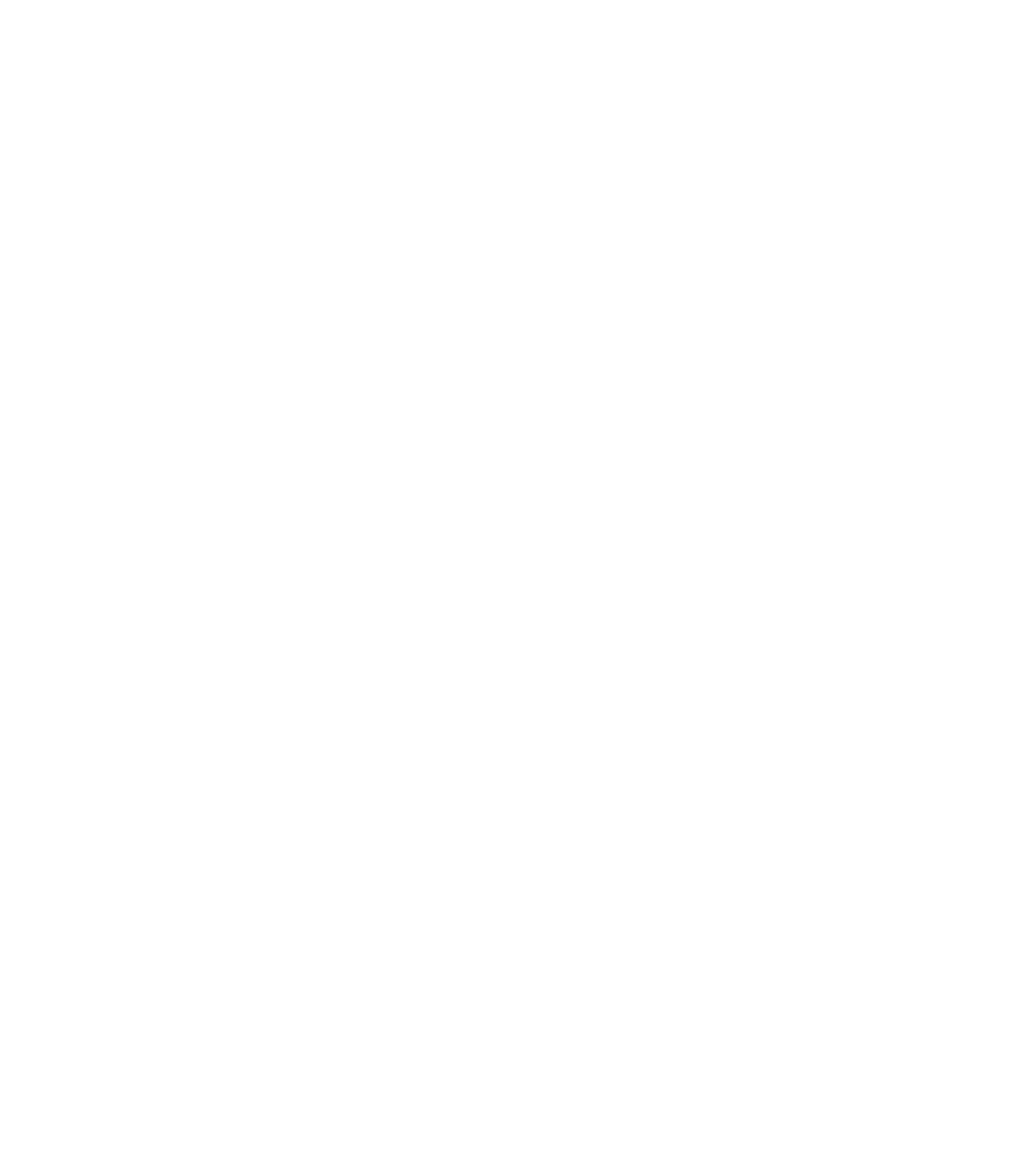
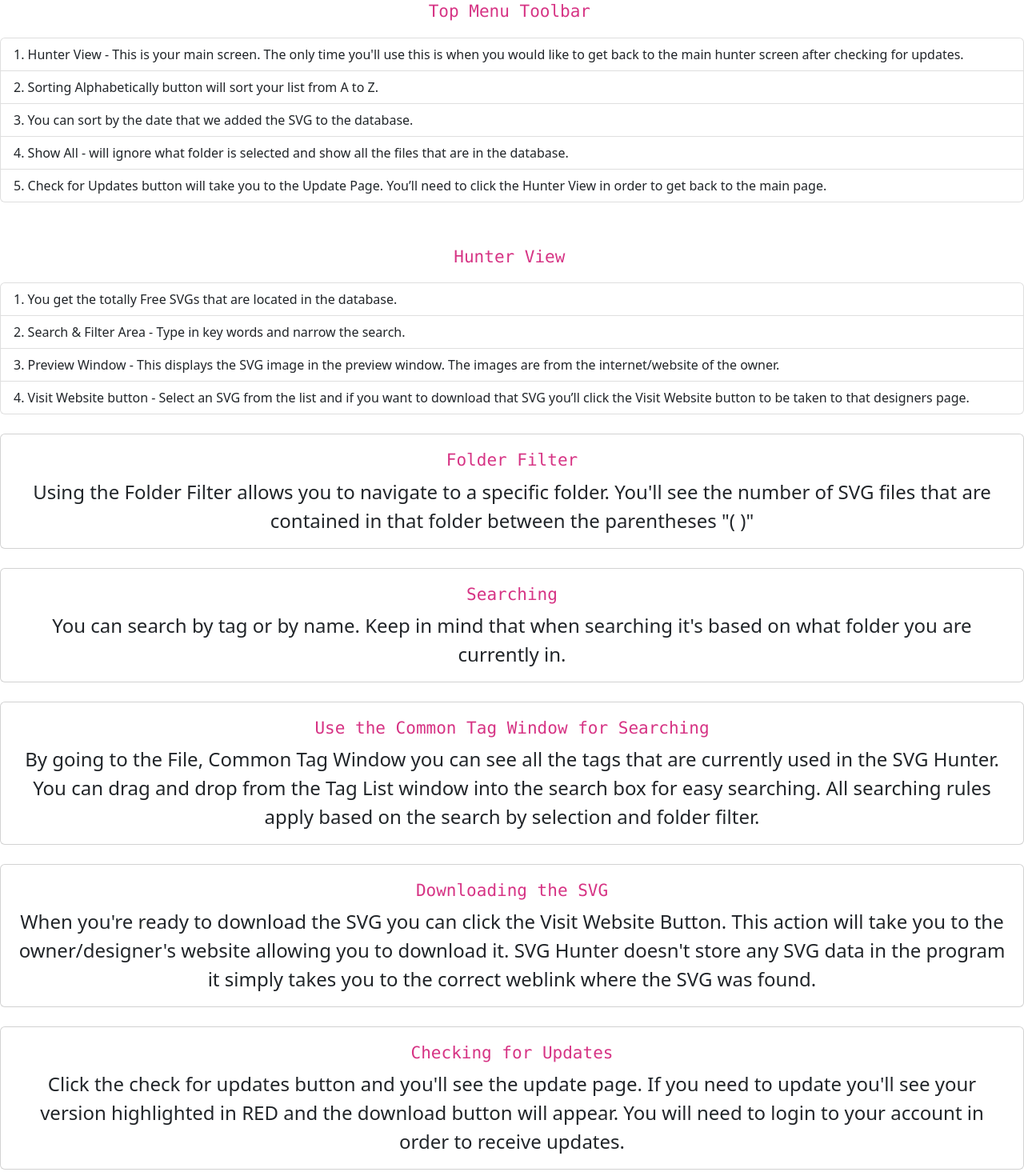
Before and after one commit to trevorerwin/svg-hunter, a React (Create React App) app in the folder client/svg-hunter-app/: page /help-guide in a window 1280 px wide. Shown: the part 840-2310 px from the top of the page at 80% size. Before the commit the page ends 862 px from the top, so only its background shows below. Built offline with nearby package versions, Linux system fonts and the light colour scheme.

Commit message:
added layout

```diff
--- a/client/svg-hunter-app/src/App.css
+++ b/client/svg-hunter-app/src/App.css
@@ -45,6 +45,7 @@
 #submit-button-signup {
   background-color: #ad6ee7;
 }
+
 .center {
   text-align: center;
 }
@@ -53,3 +54,7 @@
   font-size: 1.5em;
   text-align: center;
 }
+
+h4 {
+  text-align: center;
+}
--- a/client/svg-hunter-app/src/Landing/HelpGuide.jsx
+++ b/client/svg-hunter-app/src/Landing/HelpGuide.jsx
@@ -1,7 +1,158 @@
+import {
+  Card,
+  CardBody,
+  CardText,
+  CardTitle,
+  ListGroup,
+  ListGroupItem,
+} from "reactstrap";
 const HelpGuide = (props) => {
   return (
     <>
-      <h2>HelpGuide</h2>
+      <br />
+      <h2 className="container">SVG Hunter Overview</h2>
+      <div>
+        <br />
+        <p>
+          {" "}
+          <code>Top Menu Toolbar</code> <img />
+        </p>
+        <ListGroup numbered>
+          <ListGroupItem>
+            Hunter View - This is your main screen. The only time you'll use
+            this is when you would like to get back to the main hunter screen
+            after checking for updates.
+          </ListGroupItem>
+          <ListGroupItem>
+            Sorting Alphabetically button will sort your list from A to Z.
+          </ListGroupItem>
+          <ListGroupItem>
+            You can sort by the date that we added the SVG to the database.
+          </ListGroupItem>
+          <ListGroupItem>
+            Show All - will ignore what folder is selected and show all the
+            files that are in the database.
+          </ListGroupItem>
+          <ListGroupItem>
+            Check for Updates button will take you to the Update Page. You’ll
+            need to click the Hunter View in order to get back to the main page.
+          </ListGroupItem>
+        </ListGroup>
+      </div>
+      <br />
+      <div>
+        <br />
+        <p>
+          {" "}
+          <code>Hunter View</code> <img />
+        </p>
+        <ListGroup numbered>
+          <ListGroupItem>
+            You get the totally Free SVGs that are located in the database.
+          </ListGroupItem>
+          <ListGroupItem>
+            Search & Filter Area - Type in key words and narrow the search.
+          </ListGroupItem>
+          <ListGroupItem>
+            Preview Window - This displays the SVG image in the preview window.
+            The images are from the internet/website of the owner.
+          </ListGroupItem>
+          <ListGroupItem>
+            Visit Website button - Select an SVG from the list and if you want
+            to download that SVG you’ll click the Visit Website button to be
+            taken to that designers page.
+          </ListGroupItem>
+        </ListGroup>
+      </div>
+      <br />
+      <div>
+        <Card>
+          <CardBody>
+            <CardTitle tag="h4">
+              {" "}
+              <code>Folder Filter</code>
+            </CardTitle>
+            <CardText>
+              Using the Folder Filter allows you to navigate to a specific
+              folder. You'll see the number of SVG files that are contained in
+              that folder between the parentheses "( )"
+            </CardText>
+          </CardBody>
+          {/* TODO: add CardImg and import the img folder for a image (CardImg/>) */}
+        </Card>
+      </div>
+      <br />
+      <div>
+        <Card>
+          <CardBody>
+            <CardTitle tag="h4">
+              {" "}
+              <code>Searching</code>
+            </CardTitle>
+            <CardText>
+              You can search by tag or by name. Keep in mind that when searching
+              it's based on what folder you are currently in.
+            </CardText>
+          </CardBody>
+          {/* TODO: add CardImg and import the img folder for a image (CardImg/>) */}
+        </Card>
+      </div>
+      <br />
+      <div>
+        <Card>
+          <CardBody>
+            <CardTitle tag="h4">
+              {" "}
+              <code>Use the Common Tag Window for Searching</code>
+            </CardTitle>
+            <CardText>
+              By going to the File, Common Tag Window you can see all the tags
+              that are currently used in the SVG Hunter. You can drag and drop
+              from the Tag List window into the search box for easy searching.
+              All searching rules apply based on the search by selection and
+              folder filter.
+            </CardText>
+          </CardBody>
+          {/* TODO: add CardImg and import the img folder for a image (CardImg/>) */}
+        </Card>
+      </div>
+      <br />
+      <div>
+        <Card>
+          <CardBody>
+            <CardTitle tag="h4">
+              {" "}
+              <code>Downloading the SVG</code>
+            </CardTitle>
+            <CardText>
+              When you're ready to download the SVG you can click the Visit
+              Website Button. This action will take you to the owner/designer's
+              website allowing you to download it. SVG Hunter doesn't store any
+              SVG data in the program it simply takes you to the correct weblink
+              where the SVG was found.
+            </CardText>
+          </CardBody>
+          {/* TODO: add CardImg and import the img folder for a image (CardImg/>) */}
+        </Card>
+      </div>
+      <br />
+      <div>
+        <Card>
+          <CardBody>
+            <CardTitle tag="h4">
+              {" "}
+              <code>Checking for Updates</code>
+            </CardTitle>
+            <CardText>
+              Click the check for updates button and you'll see the update page.
+              If you need to update you'll see your version highlighted in RED
+              and the download button will appear. You will need to login to
+              your account in order to receive updates.
+            </CardText>
+          </CardBody>
+          {/* TODO: add CardImg and import the img folder for a image (CardImg/>) */}
+        </Card>
+      </div>
     </>
   );
 };
```
